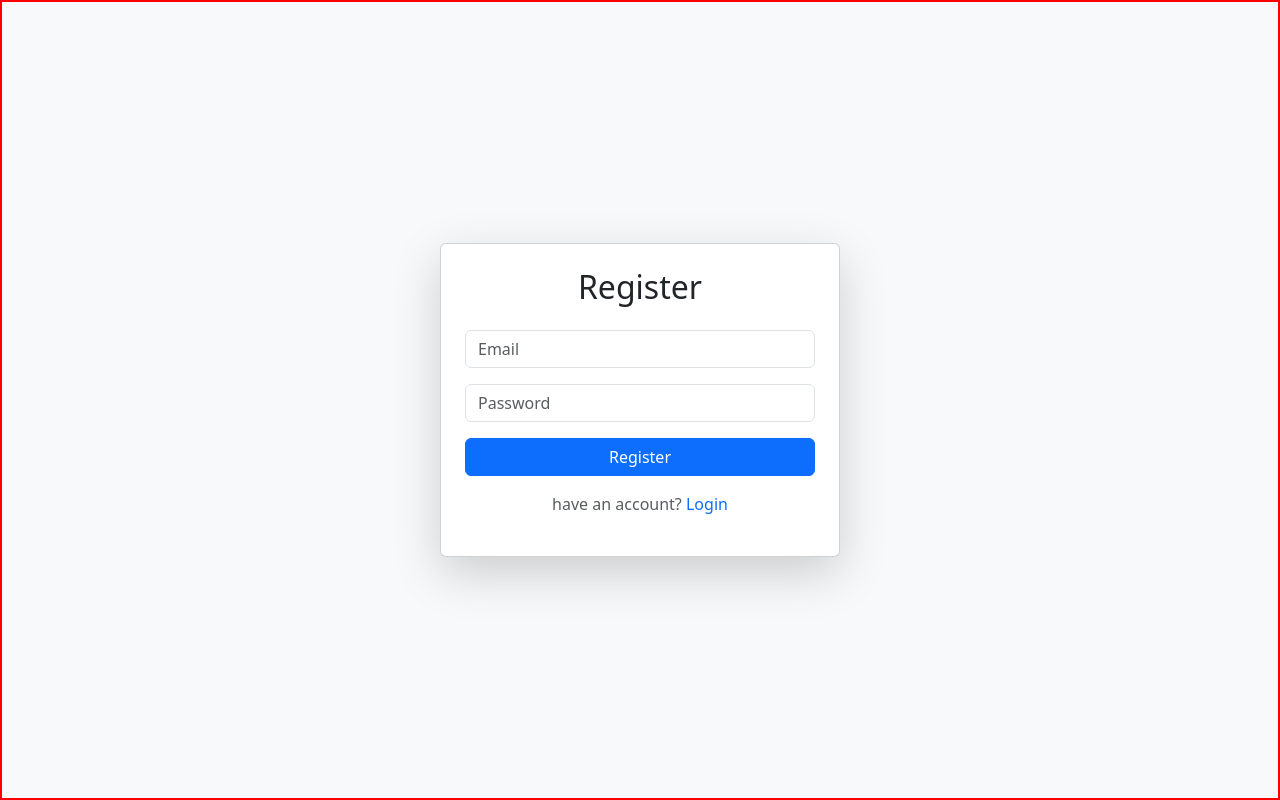
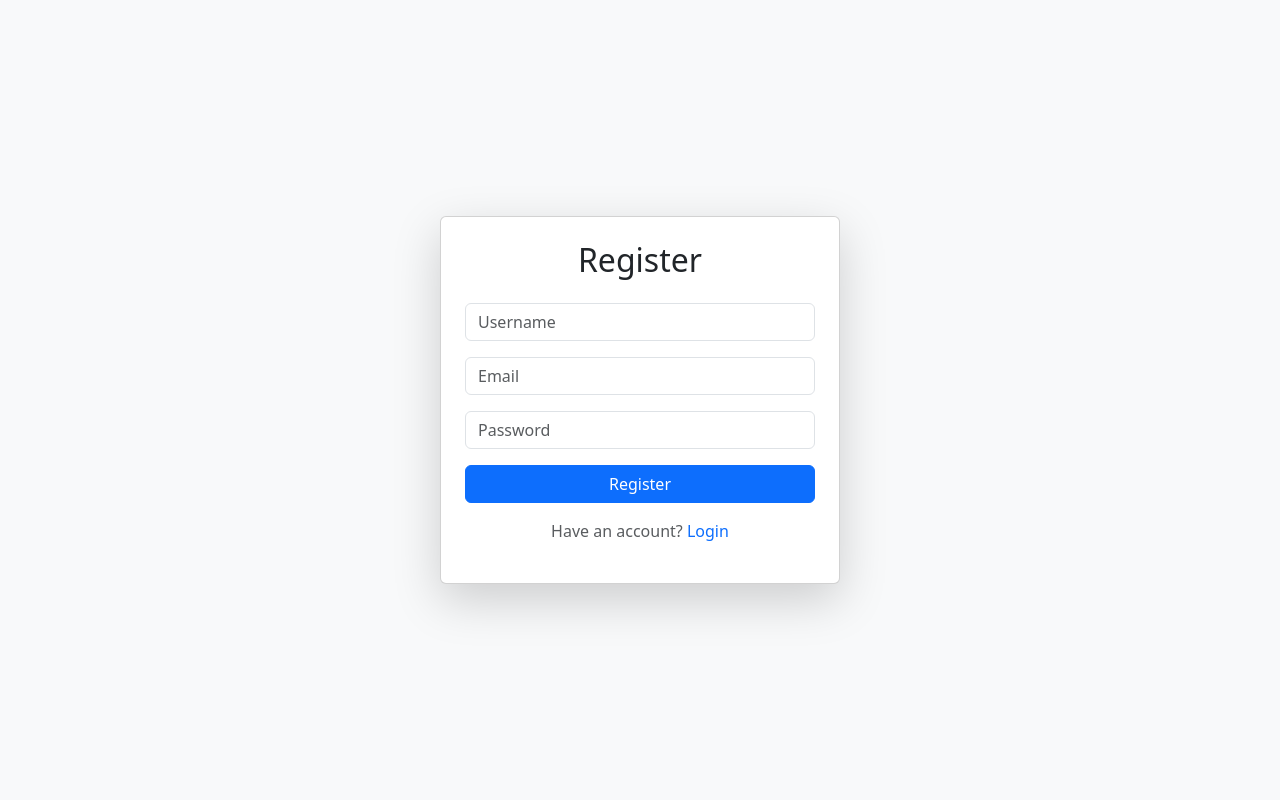
Before and after one commit to Abishek5656/Shipping-Management, a React (Vite) app in the folder frontend/: page /register in a window 1280 px wide. Built offline with nearby package versions, Linux system fonts and the light colour scheme.

Commit message:
changes in backend model and frontend code

```diff
--- a/frontend/src/api/api.js
+++ b/frontend/src/api/api.js
@@ -1,7 +1,7 @@
 import axios from "axios";
 
 const API = axios.create({
-  baseURL: "https://shipping-management-oell.onrender.com",
+  baseURL: "https://shipping-management-1.onrender.com",
 });
 
 // Attach token if available
--- a/frontend/src/pages/Register.jsx
+++ b/frontend/src/pages/Register.jsx
@@ -1,31 +1,117 @@
+// import { useState } from "react";
+// import { register } from "../api/api";
+// import { Link, useNavigate } from "react-router-dom";
+
+// export default function Register() {
+//   const [form, setForm] = useState({ username: "", email: "", password: "" });
+//   const navigate = useNavigate();
+
+//   const handleSubmit = async (e) => {
+//     e.preventDefault();
+//     try {
+//       const { data } = await register(form);
+//       console.log("data", data)
+//       localStorage.setItem("token", data.token);
+//       navigate("/");
+//     } catch (err) {
+//       alert("Registration failed");
+//     }
+//   };
+
+//   return (
+//        <div className="container-fluid d-flex justify-content-center align-items-center bg-light"
+//     style={{
+//     width: "100vw",
+//     height: "100vh",
+//     border:"2px solid red"}}>
+//       <div className="card shadow-lg p-4" style={{ maxWidth: "400px", width: "100%" }}>
+//         <h2 className="text-center mb-4">Register</h2>
+//         <form onSubmit={handleSubmit}>
+//           <div className="mb-3">
+//             <input
+//               type="email"
+//               placeholder="Email"
+//               value={form.email}
+//               onChange={(e) => setForm({ ...form, email: e.target.value })}
+//               className="form-control"
+//               required
+//             />
+//           </div>
+//           <div className="mb-3">
+//             <input
+//               type="password"
+//               placeholder="Password"
+//               value={form.password}
+//               onChange={(e) => setForm({ ...form, password: e.target.value })}
+//               className="form-control"
+//               required
+//             />
+//           </div>
+//           <button className="btn btn-primary w-100 mb-3">Register</button>
+//         </form>
+//         <p className="text-center text-muted">
+//           have an account?{" "}
+//           <Link to="/login" className="text-decoration-none">
+//             Login
+//           </Link>
+//         </p>
+//       </div>
+//     </div>
+//   );
+// }
+
 import { useState } from "react";
 import { register } from "../api/api";
 import { Link, useNavigate } from "react-router-dom";
 
 export default function Register() {
   const [form, setForm] = useState({ username: "", email: "", password: "" });
+  const [error, setError] = useState("");
   const navigate = useNavigate();
 
   const handleSubmit = async (e) => {
     e.preventDefault();
+    setError(""); // reset error
     try {
+      console.log("Register Payload:", form); // debug log
       const { data } = await register(form);
-      localStorage.setItem("token", data.token);
-      navigate("/");
+      console.log("Server Response:", data);
+
+      if (data?.token) {
+        localStorage.setItem("token", data.token);
+        navigate("/");
+      } else {
+        setError("Unexpected response from server");
+      }
     } catch (err) {
-      alert("Registration failed");
+      console.error("Register error:", err.response?.data || err.message);
+      setError(err.response?.data?.error || "Registration failed");
     }
   };
 
   return (
-       <div className="container-fluid d-flex justify-content-center align-items-center bg-light"
-    style={{
-    width: "100vw",
-    height: "100vh",
-    border:"2px solid red"}}>
+    <div
+      className="container-fluid d-flex justify-content-center align-items-center bg-light"
+      style={{
+        width: "100vw",
+        height: "100vh",
+      }}
+    >
       <div className="card shadow-lg p-4" style={{ maxWidth: "400px", width: "100%" }}>
         <h2 className="text-center mb-4">Register</h2>
+        {error && <div className="alert alert-danger">{error}</div>}
+
         <form onSubmit={handleSubmit}>
+          <div className="mb-3">
+            <input
+              type="text"
+              placeholder="Username"
+              value={form.username}
+              onChange={(e) => setForm({ ...form, username: e.target.value })}
+              className="form-control"
+              required
+            />
+          </div>
           <div className="mb-3">
             <input
               type="email"
@@ -46,10 +132,13 @@ export default function Register() {
               required
             />
           </div>
-          <button className="btn btn-primary w-100 mb-3">Register</button>
+          <button className="btn btn-primary w-100 mb-3" type="submit">
+            Register
+          </button>
         </form>
+
         <p className="text-center text-muted">
-          have an account?{" "}
+          Have an account?{" "}
           <Link to="/login" className="text-decoration-none">
             Login
           </Link>
```
Also changed, not shown: 1 other file (tests, documents, lock files or other folders).
